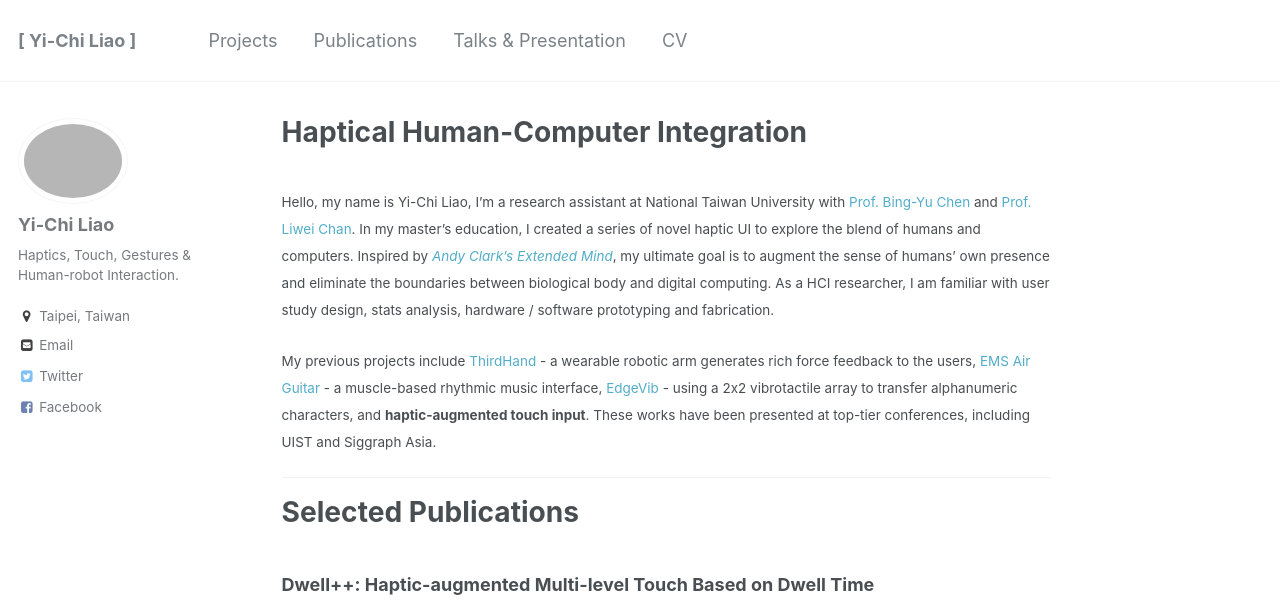
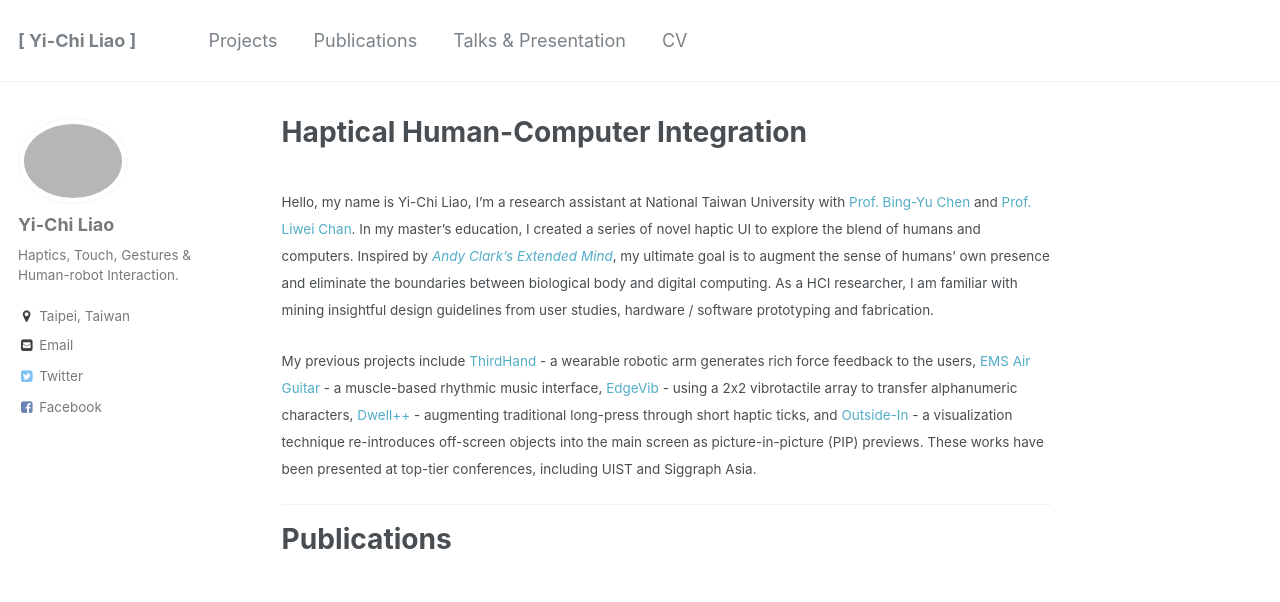
Before and after one commit to yichiliao/yichiliao.github.io, a Jekyll site: the page built from _pages/about.md, in a window 1280 px wide and 1400 px high. Shown: the top 602 px of the window. Built offline with Jekyll 4.4.1, drawn with Linux system fonts in a browser that asks for light colours; some of the changed text lies outside the part shown.

Commit message:
dwellplusplus

```diff
--- a/_pages/about.md
+++ b/_pages/about.md
@@ -9,28 +9,29 @@
 ---
 <br>
 <small>
-Hello, my name is Yi-Chi Liao, I'm a research assistant at National Taiwan University with [Prof. Bing-Yu Chen](https://www.cmlab.csie.ntu.edu.tw/~robin/) and [Prof. Liwei Chan](http://people.cs.nctu.edu.tw/~liweichan/). In my master's education, I created a series of novel haptic UI to explore the blend of humans and computers. Inspired by [*Andy Clark's Extended Mind*](https://en.wikipedia.org/wiki/The_Extended_Mind), my ultimate goal is to augment the sense of humans' own presence and eliminate the boundaries between biological body and digital computing. As a HCI researcher, I am familiar with user study design, stats analysis, hardware / software prototyping and fabrication.
+Hello, my name is Yi-Chi Liao, I'm a research assistant at National Taiwan University with [Prof. Bing-Yu Chen](https://www.cmlab.csie.ntu.edu.tw/~robin/) and [Prof. Liwei Chan](http://people.cs.nctu.edu.tw/~liweichan/). In my master's education, I created a series of novel haptic UI to explore the blend of humans and computers. Inspired by [*Andy Clark's Extended Mind*](https://en.wikipedia.org/wiki/The_Extended_Mind), my ultimate goal is to augment the sense of humans' own presence and eliminate the boundaries between biological body and digital computing. As a HCI researcher, I am familiar with mining insightful design guidelines from user studies, hardware / software prototyping and fabrication.
 </small>
 
 <small>
-My previous projects include [ThirdHand](https://yichiliao.github.io/portfolio/5-thirdhand/) - a wearable robotic arm generates rich force feedback to the users, [EMS Air Guitar](https://yichiliao.github.io/portfolio/4-emsairguitar/) - a muscle-based rhythmic music interface, [EdgeVib](https://yichiliao.github.io/portfolio/3-edgevib/) - using a 2x2 vibrotactile array to transfer alphanumeric characters, and **haptic-augmented touch input**. These works have been presented at top-tier conferences, including UIST and Siggraph Asia.
+My previous projects include [ThirdHand](https://yichiliao.github.io/portfolio/5-thirdhand/) - a wearable robotic arm generates rich force feedback to the users, [EMS Air Guitar](https://yichiliao.github.io/portfolio/4-emsairguitar/) - a muscle-based rhythmic music interface, [EdgeVib](https://yichiliao.github.io/portfolio/3-edgevib/) - using a 2x2 vibrotactile array to transfer alphanumeric characters, [Dwell++]() - augmenting traditional long-press through short haptic ticks, and [Outside-In]() - a visualization technique re-introduces off-screen objects into the main screen as picture-in-picture (PIP) previews. These works have been presented at top-tier conferences, including UIST and Siggraph Asia.
 </small>
 
 ------
 
-Selected Publications
+Publications
 ======
 
 <br>
-**Dwell++: Haptic-augmented Multi-level Touch Based on Dwell Time** <br>
-<iframe width="560" height="315" src="https://www.youtube.com/embed/Q_2owlSeDg4" frameborder="0" allowfullscreen></iframe>
+**Dwell++: Haptic-augmented Multi-level Touch** <br>
+<iframe width="560" height="315" src="https://www.youtube.com/embed/NM0EhJR3PXE" frameborder="0" allowfullscreen></iframe>
 
 <small>
-"Transferring rich spatialtemporal tactile messages while retaining the recognition rates" has been a major challenge in the development of tactile displays. We present EdgeVib, a set of multistroke alphanumeric patterns based on EdgeWrite. Learning these patterns takes comparable period to learning Graffiti (15min), while the recognition rates achive 85.9% and 88.6% for alphabet and digits respectively. I am the leading author of this project, contributing the main idea, hardware prototyping, study interface implementation, user study design, stats analysis, paper writing and organizing the research team.
+This paper presents Dwell++, a method that boosts the effectiveness of typical dwell select by augmenting the passive dwell duration with active haptic ticks which promptly drives rapid switches of modes forward through the user's skin sensation. Dwell++ enables multi-level dwell select using rapid haptic ticks. To select a mode from a button, users dwell-touch the button until the mode of selection being haptically prompted. Applications demonstrated implementing Dwell++ across different interfaces; ranging from vibration-enabled touchscreens to non-vibrated interfaces. As a leading author of this project, I came up with the main idea, designed the empirical research process, generating the demonstrating applications, implementing partial of the software interfaces and writing the paper.
 </small>
 
-<small>In Proc. UIST'16, 6-page paper //
-[[Project Page](https://yichiliao.github.io/portfolio/3-edgevib/)], [[Paper](https://yichiliao.github.io/files/thirdhand.pdf)], [[Video](https://www.youtube.com/watch?v=Q_2owlSeDg4)]. </small>
+<small>Coming soon in Proc. UIST'17, 10-page paper //
+[[Project Page](https://yichiliao.github.io/portfolio/3-edgevib/)]
+</small>
 
 ------
 
```
